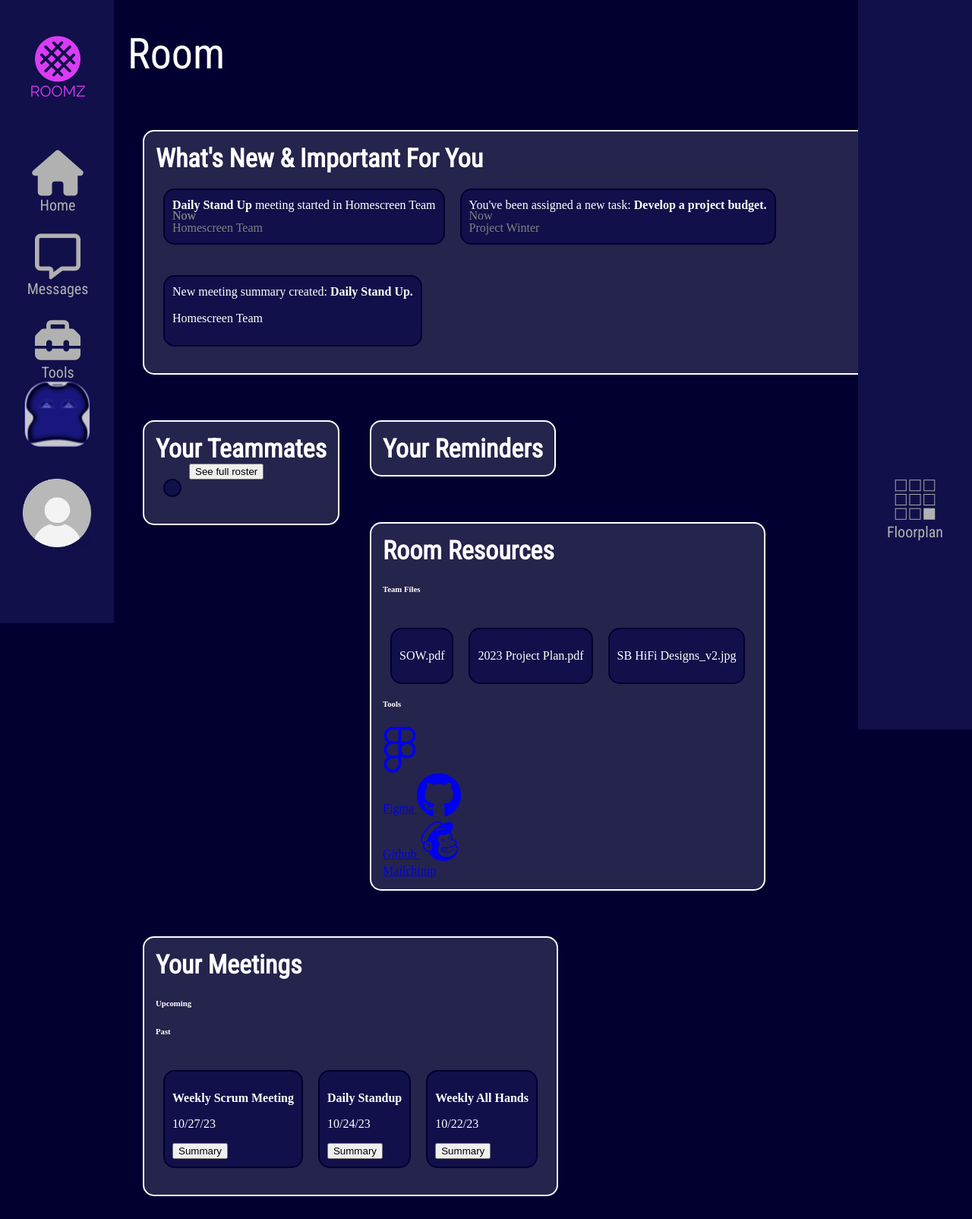
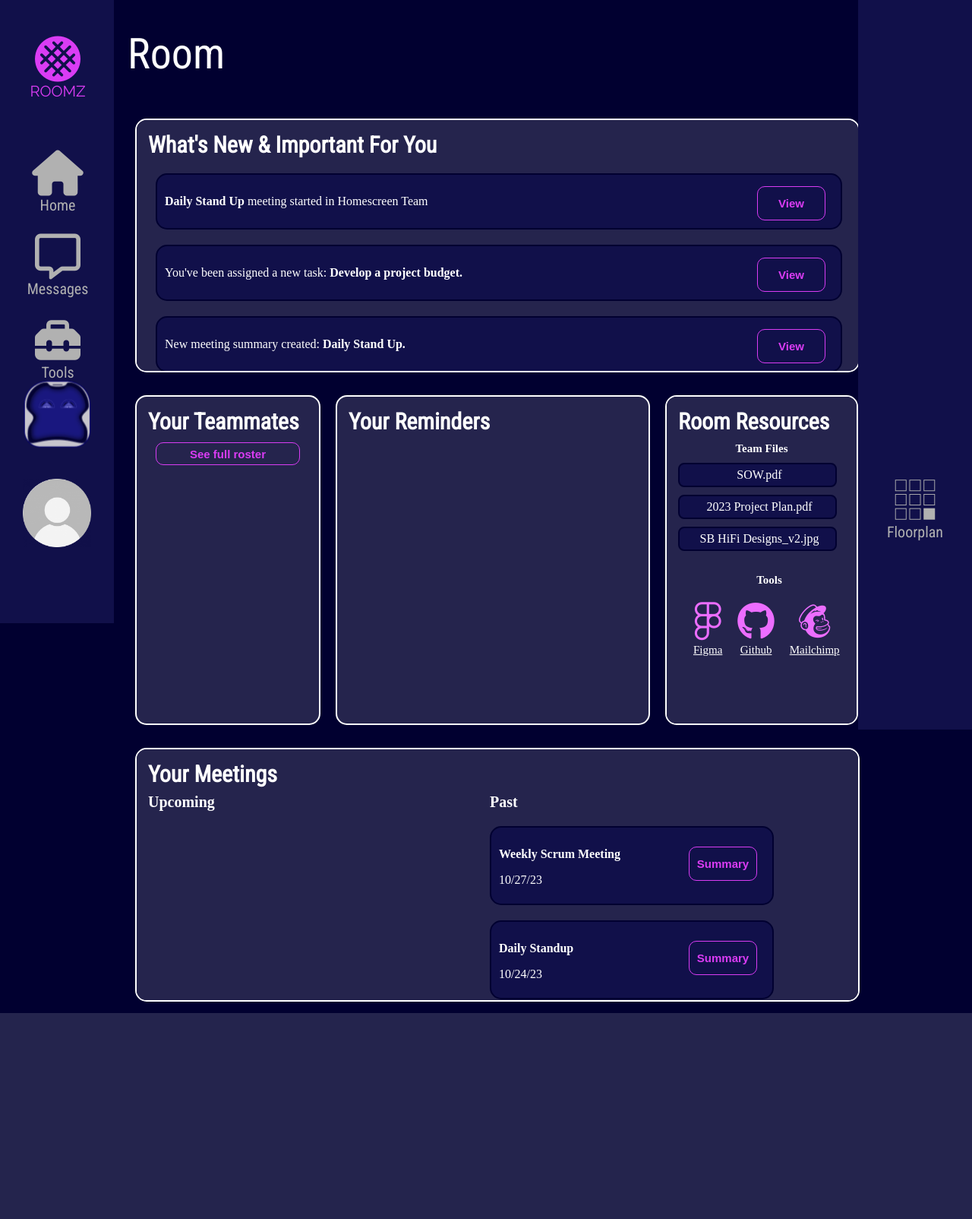
Before and after one commit to Jared-Glenn/Roomz, a Flask app: template templates/room.html in a window 1280 px wide. Shown: the whole page at 76% size. After the commit the page ends 1333 px from the top, so only its background shows below. Run offline with Flask 3, Linux system fonts and the light colour scheme; the template is opened without the code that fills it, so the values that code supplies are empty; some libraries are stand-ins or nearby versions.

Commit message:
finish styles and roomzie

```diff
--- a/app.py
+++ b/app.py
@@ -80,6 +80,13 @@
     return render_template("room.html", user=user, room=room, teammates=teammates, events=events)
 
 
+@app.route('/roomzie-demonstration')
+def roomzie():
+    """Shows a video of Roomzie's proposed functions."""
+
+    return render_template("roomzie_demonstration.html")
+
+
 @app.route('/in-development')
 def in_dev():
     """Reserved for pages still in development."""
--- a/static/styles/styles.css
+++ b/static/styles/styles.css
@@ -361,3 +361,175 @@
   padding: 0;
   line-height: 20px;
 }
+
+/* ************************ ROOM STYLES ************************************* */
+
+.room-page-area {
+  background-color: #25244D;
+  border: solid white;
+  border-radius: 15px;
+  border-width: 2px;
+  padding: 15px;
+  margin: 15px 10px;
+  float: left;
+  overflow: auto;
+  position: relative;
+}
+
+
+.room-h2 {
+  font-size: 30px;
+}
+
+.new-area {
+  width: 920px;
+  height: 300px;
+}
+
+.area-interior-long {
+  width: 880px;
+  height: 50px;
+  position: relative;
+  margin-bottom: 0;
+}
+
+button.long-area {
+  top: 15px;
+  background-color: #11104A;
+}
+
+.new-long {
+  padding-top: 15px;
+}
+
+.teammates-area {
+  width: 210px;
+  height: 400px;
+}
+
+button.extra-long-area {
+  top: 60px;
+  left: 25px;
+  width: 190px;
+  height: 30px;
+}
+
+.room-user-area {
+  margin-top: 30px;
+}
+
+.reminders-area {
+  width: 380px;
+  height: 400px;
+}
+
+.event-area {
+  width: 350px;
+  margin-bottom: 0;
+  position: relative;
+}
+
+button.short-area {
+  top: 25px;
+  background-color: #11104A;
+}
+
+p.reminders {
+  width: 240px;
+  margin-bottom: 0;
+}
+
+.resources-area {
+  width: 220px;
+  height: 400px;
+}
+
+h6 {
+  font-size: 15px;
+  margin-left: 0;
+  margin-top: 10px;
+  margin-bottom: 10px;
+}
+
+.team-files {
+  margin: 0;
+  padding: 0;
+  text-align: center;
+}
+
+.team-file {
+  float: none;
+  width: 200px;
+  background-color: #11104A;
+  border: solid #010030;
+  border-radius: 8px;
+  border-width: 2px;
+  padding-top: 0;
+  padding-bottom: 0;
+  padding-left: 5px;
+  margin: 10px 0;
+}
+
+p.file {
+  margin: 0;
+  padding: 5px;
+}
+
+.tools {
+  width: 220px;
+  text-align: center;
+  margin-top: 30px;
+  margin-left: 10px;
+}
+
+.tools-link {
+  color: white;
+  font-size: 15px;
+  float: left;
+  padding: 10px;
+  text-align: center;
+}
+
+.tool-logo {
+  font-size: 50px;
+  color: #ec6dff;
+  margin-bottom: 5px;
+}
+
+h5 {
+  font-size: 20px;
+  margin: 0;
+  margin-top: 8px;
+  padding: 0;
+}
+
+.meetings-area {
+  width: 920px;
+  height: 300px;
+}
+
+.upcoming {
+  width: 450px;
+  float: left;
+  margin: 0;
+  padding: 0;
+}
+
+.past {
+  width: 450px;
+  float: left;
+  margin: 0;
+  padding: 0;
+}
+
+/* ****************************** Roomzie Demonstration ************************** */
+
+.demonstration-body {
+  margin: 0;
+  padding: 0;
+}
+
+video {
+  margin: 0;
+  padding: 0;
+}
--- a/templates/base.html
+++ b/templates/base.html
@@ -29,7 +29,7 @@
           <br>
           Tools
           </a>
-        <a href="/in-development"><img class="bottom-side roomz-ai" src="/static/images/roomz_ai.png" alt=""></a>
+        <a href="/roomzie-demonstration"><img class="bottom-side roomz-ai" src="/static/images/roomz_ai.png" alt=""></a>
         <a href="/in-development"><img class="bottom-side user-pic" src="/static/images/generic_user.png" alt=""></a>
       </div>
 
--- a/templates/room.html
+++ b/templates/room.html
@@ -4,40 +4,40 @@
 <div id="main-body">
 <h1>{{ room.name }} Room</h1>
 
-<div class="new-area main-page-area">
-    <h2>What's New & Important For You</h3>
+<div class="new-area room-page-area">
+    <h2 class="room-h2">What's New & Important For You</h3>
 
-        <div class="activity area-interior">
-            <p class="activity-main"><strong>Daily Stand Up</strong> meeting started in Homescreen Team</p>
-            <p class="activity-project">Homescreen Team</p>
-            <p class="activity-time">Now</p>
+        <div class="activity area-interior area-interior-long">
+            <p class="activity-main new-long"><strong>Daily Stand Up</strong> meeting started in Homescreen Team</p>
+            <button class="thin long-area">View</button>
           </div>
-          <div class="activity area-interior">
-            <p class="activity-main">You've been assigned a new task: <strong>Develop a project budget.</strong></p>
-            <p class="activity-project">Project Winter</p>
-            <p class="activity-time">Now</p>
+          <div class="activity area-interior area-interior-long">
+            <p class="activity-main new-long" new-long>You've been assigned a new task: <strong>Develop a project budget.</strong></p>
+            <button class="thin long-area">View</button>
           </div>
-          <div class="activity area-interior">
-            <p class="activity-main">New meeting summary created: <strong>Daily Stand Up.</strong></p>
-            <p class="activity-room">Homescreen Team</p>
-            <p class="activity-time">Now</p>
+          <div class="activity area-interior area-interior-long">
+            <p class="activity-main new-long">New meeting summary created: <strong>Daily Stand Up.</strong></p>
+            <button class="thin long-area">View</button>
           </div>
 </div>
 
 
-<div class="teammates-area main-page-area">
-    <h2>Your Teammates</h3>
-    <button>See full roster</button>
-    <div class="area-interior">
+<div class="teammates-area room-page-area">
+    <h2 class="room-h2">Your Teammates</h2>
+        <button class="thin extra-long-area">See full roster</button>
 
-    {% for teammate in teammates %}
+        <div class="user-area room-user-area">
+            {% for person in teammates %}
 
-    <div class="person-div area-interior">
-        <img class="pinned-person" src="/static/images/generic_user.png" alt="{{ teammate.first_name }} {{teammate.last_name }}">
-        <div class="availability {{ teammate.availability }}"></div>
-
-        <p>{{ teammate.first_name }} {{ teammate.last_name }}</p>
-        <p>{{ teammate.job_title }}</p>
+            <div class="user">
+              <img class="user-picture" src="/static/images/generic_user.png" alt="{{ person.first_name }} {{ person.last_name }}">
+              <svg width="15" height="15">
+                <circle class="{{ person.availability }}" cx="5" cy="5" r="5" />
+              </svg>
+              <div class="user-info">
+                <p class="user-name"><strong>{{ person.first_name }} {{ person.last_name }}</strong></p>
+                <p class="user-job">{{ person.job_title }}</p>
+              </div>
             </div>
 
             {% endfor %}
@@ -45,14 +45,14 @@
 
 </div>
 
-<div class="reminders-area main-page-area">
-    <h2>Your Reminders</h3>
+<div class="reminders-area room-page-area">
+    <h2 class="room-h2">Your Reminders</h2>
 
     {% for event in events %}
 
-    <div class="event-div area-interior">
-        <p>Your upcoming event, {{ event.name }}, is coming up on {{ event.datetime }}</p>
-        <button class="solid button">Prep Now</button>
+    <div class="area-interior area-interior-horizontal event-area">
+        <p class="reminders">Your upcoming event, {{ event.name }}, is coming up on {{ event.datetime }}</p>
+        <button class="thin short-area">Prep Now</button>
     </div>
 
     {% endfor %}
@@ -60,67 +60,80 @@
 </div>
 
 
-<div class="resources-area main-page-area">
-    <h2>Room Resources</h3>
+<div class="resources-area room-page-area">
+    <h2 class="room-h2">Room Resources</h2>
 
+    <div class="team-files">
         <h6>Team Files</h6>
-    <div class="area-interior">
-        <p>SOW.pdf</p>
+        <div class="team-file">
+            <p class="file">SOW.pdf</p>
         </div>
-    <div class="area-interior">
-        <p>2023 Project Plan.pdf</p>
+        <div class="team-file">
+            <p class="file">2023 Project Plan.pdf</p>
         </div>
-    <div class="area-interior">
-        <p>SB HiFi Designs_v2.jpg</p>
+        <div class="team-file">
+            <p class="file">SB HiFi Designs_v2.jpg</p>
+        </div>
     </div>
 
+    <div class="tools">
         <h6>Tools</h6>
-    <a href="https://www.figma.com/" class="tools-link"><i class="fa-brands fa-figma fa"></i>
+        <div class="tool">
+            <a href="https://www.figma.com/" class="tools-link"><i class="fa-brands fa-figma fa tool-logo"></i>
                 <br>
                 Figma
             </a>
-    <a href="https://github.com/" class="tools-link"><i class="fa-brands fa-github fa"></i>
+        </div>
+        <div class="tool">
+            <a href="https://github.com/" class="tools-link"><i class="fa-brands fa-github fa tool-logo"></i>
                 <br>
                 Github
             </a>
-    <a href="https://mailchimp.com/" class="tools-link"><i class="fa-brands fa-mailchimp fa"></i>
+        </div>
+        <div class="tool">
+            <a href="https://mailchimp.com/" class="tools-link"><i class="fa-brands fa-mailchimp fa tool-logo"></i>
                 <br>
                 Mailchimp
             </a>
+        </div>
+    </div>
 
 </div>
 
 
-<div class="meetings-area main-page-area">
-    <h2>Your Meetings</h3>
+<div class="meetings-area room-page-area">
+    <h2 class="room-h2">Your Meetings</h2>
 
-
-    <h6>Upcoming</h6>
+    <div class="upcoming">
+    <h5>Upcoming</h5>
     {% for event in events %}
 
-    <div class="event-div area-interior">
-        <p><strong>{{ event.name }}</strong></p>
-        <p>{{ event.datetime }}</p>
-        <a href="https://meet.google.com/wje-rtng-zzb"><button class="solid button">Join</button></a>
+    <div class="area-interior area-interior-horizontal event-area">
+        <p class="reminders"><strong>{{ event.name }}</strong></p>
+        <p class="reminders">{{ event.datetime }}</p>
+        <a href="https://meet.google.com/wje-rtng-zzb"><button class="thin short-area">Join</button></a>
     </div>
 
     {% endfor %}
+    </div>
 
-    <h6>Past</h6>
-    <div class="event-div area-interior">
-        <p><strong>Weekly Scrum Meeting</strong></p>
-        <p>10/27/23</p>
-        <button class="solid button">Summary</button>
+    <div class="past">
+    <h5>Past</h5>
+    <div class="area-interior area-interior-horizontal event-area">
+        <p class="reminders"><strong>Weekly Scrum Meeting</strong></p>
+        <p class="reminders">10/27/23</p>
+        <button class="thin short-area">Summary</button>
     </div>
-    <div class="event-div area-interior">
-        <p><strong>Daily Standup</strong></p>
-        <p>10/24/23</p>
-        <button class="solid button">Summary</button>
+    <div class="area-interior area-interior-horizontal event-area">
+        <p class="reminders"><strong>Daily Standup</strong></p>
+        <p class="reminders">10/24/23</p>
+        <button class="thin short-area">Summary</button>
     </div>
-    <div class="event-div area-interior">
-        <p><strong>Weekly All Hands</strong></p>
-        <p>10/22/23</p>
-        <button class="solid button">Summary</button>
+    <div class="area-interior area-interior-horizontal event-area">
+        <p class="reminders"><strong>Weekly All Hands</strong></p>
+        <p class="reminders">10/22/23</p>
+        <button class="thin short-area">Summary</button>
+    </div>
     </div>
 
 </div>
```
Also changed, not shown: templates/roomzie_demonstration.html (added, +18 -0 lines), 2 other files. Lines whose indentation alone changed are shown as unchanged.
